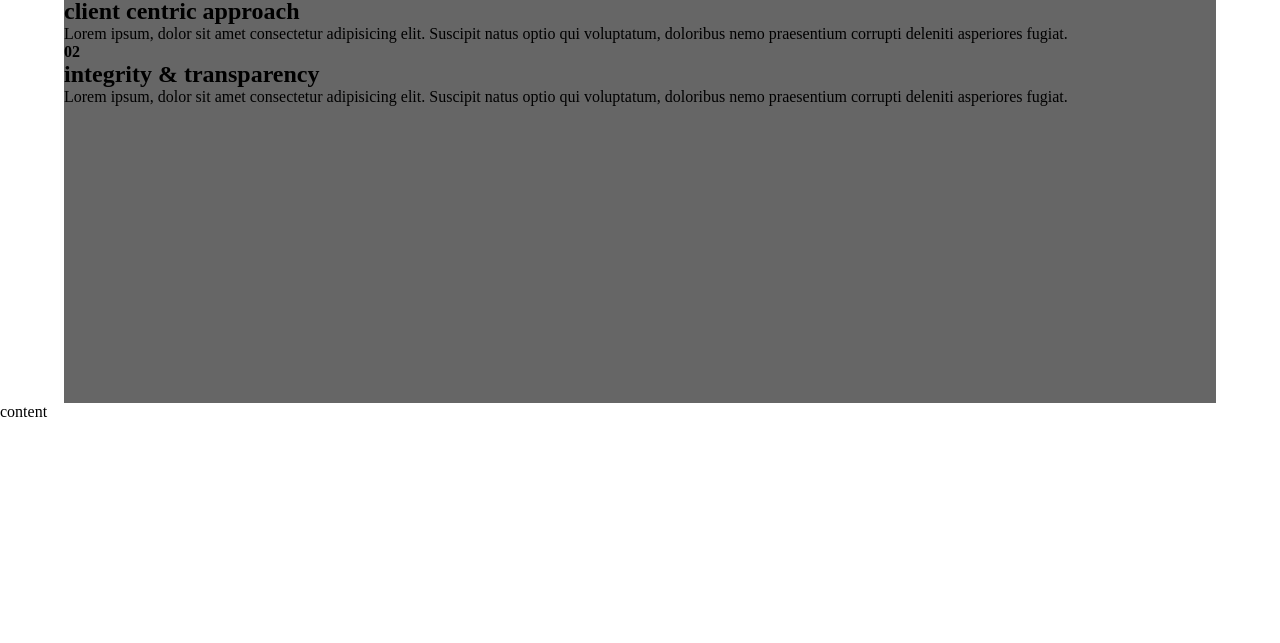
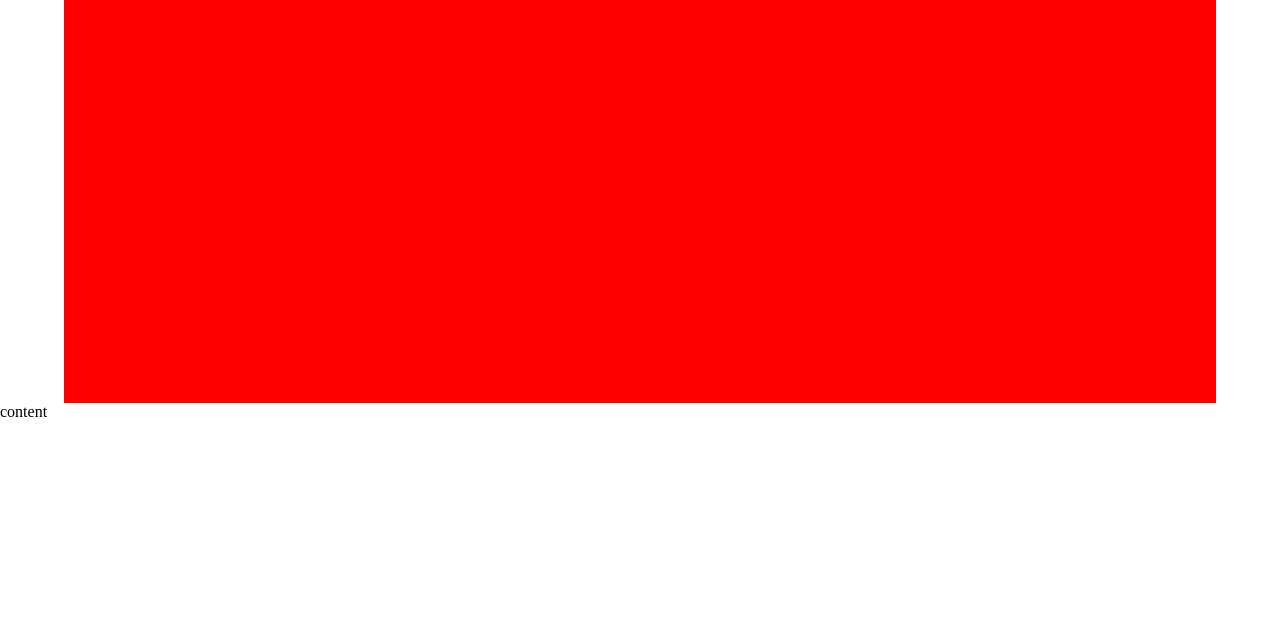
Before and after one commit to ABdullahMegahed2003/Get-in-Touch-Section, a plain HTML site: page index.html in a window 1280 px wide. Shown: the part 157-800 px from the top of the page. Drawn offline with Linux system fonts and the light colour scheme.

```diff
--- a/style8.css
+++ b/style8.css
@@ -25,5 +25,5 @@
     width:90%;
 
     height: 70%;
-    background-color: rgba(0,0,0,0.6);
+    background-color:var(--color);
 }
```
